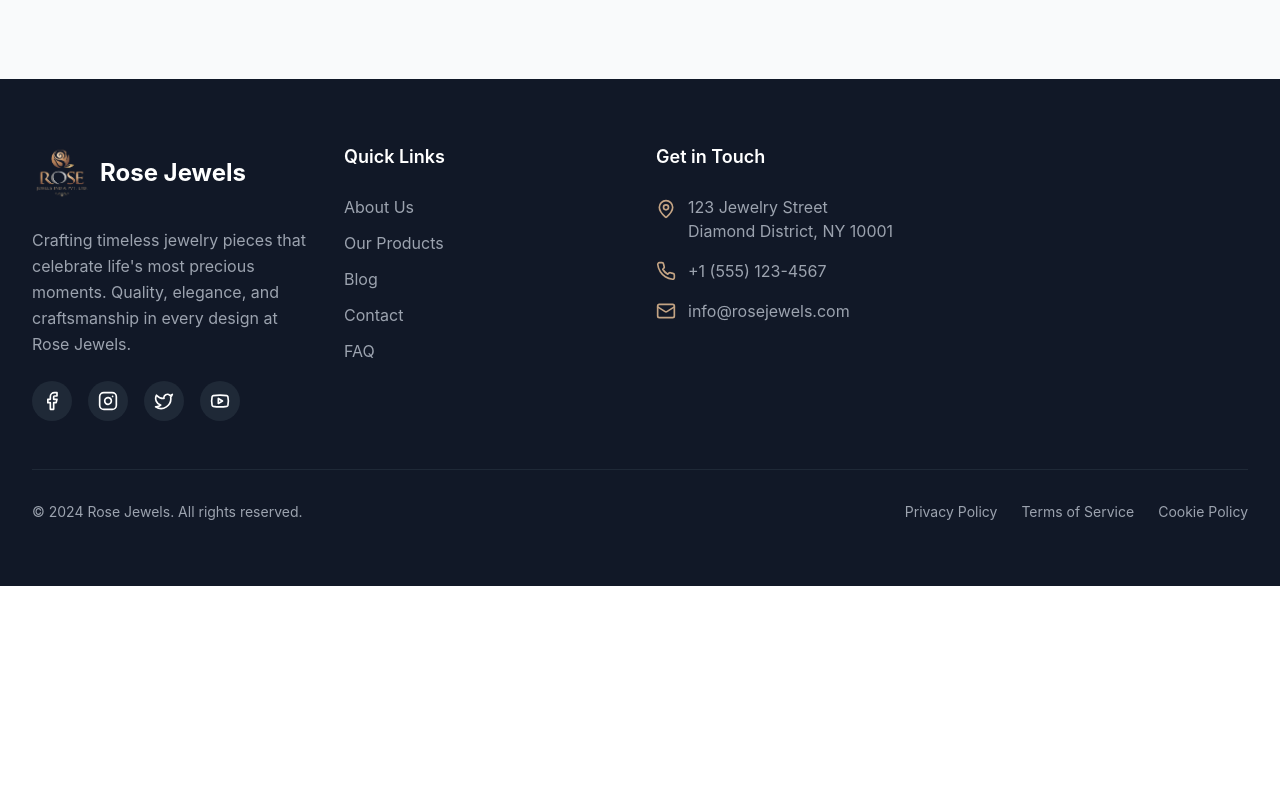
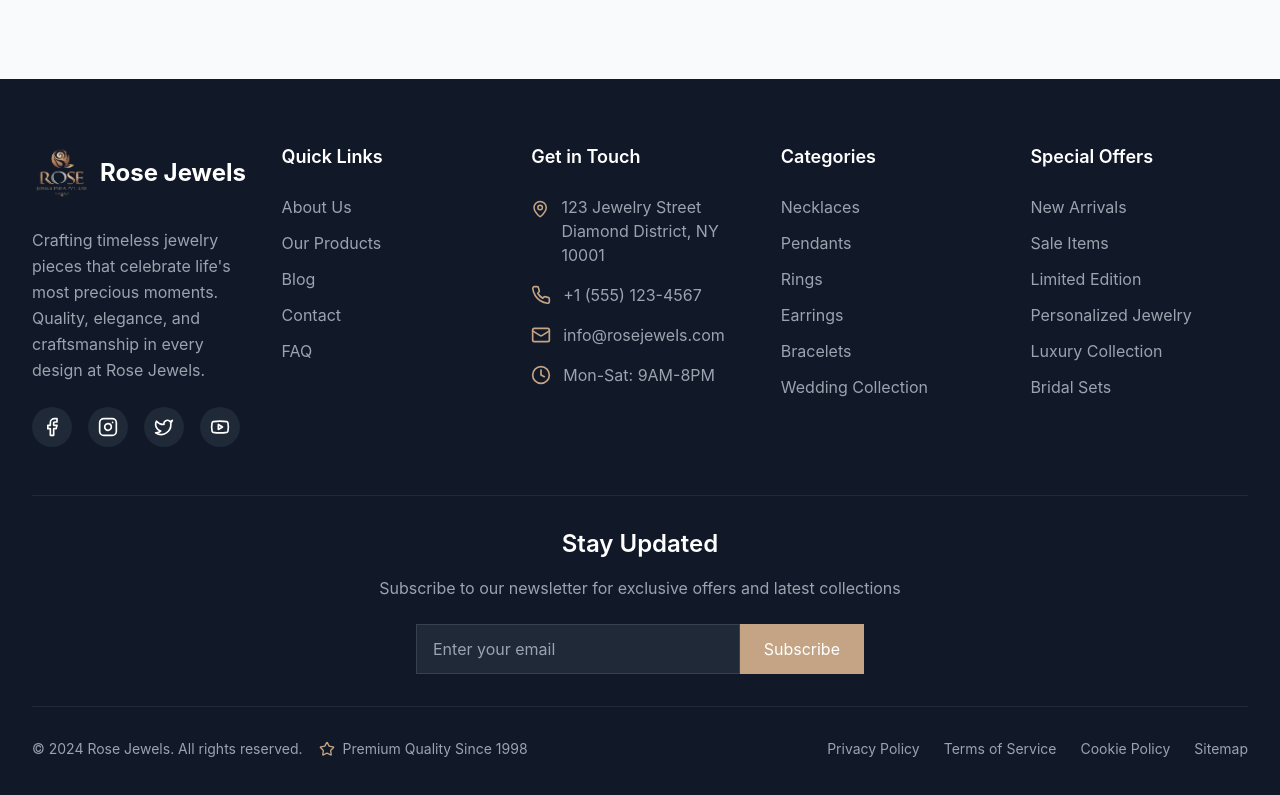
Before and after one commit to alankarika25jewels/ALANKARIKA_WEBSITE, a Next.js app: page / in a window 1280 px wide. Shown: the part 5382-6177 px from the top of the page. Before the commit the page ends 5968 px from the top, so only its background shows below. Built offline with nearby package versions, Linux system fonts and the light colour scheme.

Commit message:
footer update

```diff
--- a/components/footer.tsx
+++ b/components/footer.tsx
@@ -1,12 +1,14 @@
 import Link from "next/link"
 import Image from "next/image"
-import { Facebook, Instagram, Twitter, Youtube, Mail, Phone, MapPin } from "lucide-react"
+import { Facebook, Instagram, Twitter, Youtube, Mail, Phone, MapPin, Clock, Shield, Truck, CreditCard, Star, Heart, Gift, Crown } from "lucide-react"
 
 export default function Footer() {
   return (
     <footer className="bg-gray-900 text-white">
+
+
       <div className="max-w-7xl mx-auto px-4 lg:px-8 py-16">
-        <div className="grid grid-cols-1 md:grid-cols-2 lg:grid-cols-4 gap-8">
+        <div className="grid grid-cols-1 md:grid-cols-2 lg:grid-cols-5 gap-8">
           {/* Company Info */}
           <div className="space-y-6">
             <div className="flex items-center space-x-2">
@@ -104,14 +106,116 @@ export default function Footer() {
                 <Mail className="w-5 h-5 text-[#C4A484]" />
                 <span className="text-gray-400">info@rosejewels.com</span>
               </div>
+              <div className="flex items-center space-x-3">
+                <Clock className="w-5 h-5 text-[#C4A484]" />
+                <span className="text-gray-400">Mon-Sat: 9AM-8PM</span>
+              </div>
+            </div>
+          </div>
+
+          {/* Categories */}
+          <div>
+            <h3 className="text-lg font-semibold mb-6">Categories</h3>
+            <ul className="space-y-3">
+              <li>
+                <Link href="/necklaces" className="text-gray-400 hover:text-white transition-colors">
+                  Necklaces
+                </Link>
+              </li>
+              <li>
+                <Link href="/pendants" className="text-gray-400 hover:text-white transition-colors">
+                  Pendants
+                </Link>
+              </li>
+              <li>
+                <Link href="/rings" className="text-gray-400 hover:text-white transition-colors">
+                  Rings
+                </Link>
+              </li>
+              <li>
+                <Link href="/earrings" className="text-gray-400 hover:text-white transition-colors">
+                  Earrings
+                </Link>
+              </li>
+              <li>
+                <Link href="/bracelets" className="text-gray-400 hover:text-white transition-colors">
+                  Bracelets
+                </Link>
+              </li>
+              <li>
+                <Link href="/wedding" className="text-gray-400 hover:text-white transition-colors">
+                  Wedding Collection
+                </Link>
+              </li>
+            </ul>
+          </div>
+
+          {/* Special Offers */}
+          <div>
+            <h3 className="text-lg font-semibold mb-6">Special Offers</h3>
+            <ul className="space-y-3">
+              <li>
+                <Link href="/new-arrivals" className="text-gray-400 hover:text-white transition-colors">
+                  New Arrivals
+                </Link>
+              </li>
+              <li>
+                <Link href="/sale" className="text-gray-400 hover:text-white transition-colors">
+                  Sale Items
+                </Link>
+              </li>
+              <li>
+                <Link href="/limited-edition" className="text-gray-400 hover:text-white transition-colors">
+                  Limited Edition
+                </Link>
+              </li>
+              <li>
+                <Link href="/personalized" className="text-gray-400 hover:text-white transition-colors">
+                  Personalized Jewelry
+                </Link>
+              </li>
+              <li>
+                <Link href="/luxury-collection" className="text-gray-400 hover:text-white transition-colors">
+                  Luxury Collection
+                </Link>
+              </li>
+              <li>
+                <Link href="/bridal-sets" className="text-gray-400 hover:text-white transition-colors">
+                  Bridal Sets
+                </Link>
+              </li>
+            </ul>
+          </div>
+        </div>
+
+        {/* Newsletter Section */}
+        <div className="border-t border-gray-800 mt-12 pt-8">
+          <div className="text-center mb-8">
+            <h3 className="text-2xl font-semibold mb-4">Stay Updated</h3>
+            <p className="text-gray-400 mb-6">Subscribe to our newsletter for exclusive offers and latest collections</p>
+            <div className="flex max-w-md mx-auto">
+              <input
+                type="email"
+                placeholder="Enter your email"
+                className="flex-1 px-4 py-3 bg-gray-800 border border-gray-700 rounded-l-lg text-white placeholder-gray-400 focus:outline-none focus:border-[#C4A484]"
+              />
+              <button className="px-6 py-3 bg-[#C4A484] text-white rounded-r-lg hover:bg-[#B89474] transition-colors">
+                Subscribe
+              </button>
             </div>
           </div>
         </div>
 
         {/* Bottom bar */}
-        <div className="border-t border-gray-800 mt-12 pt-8 flex flex-col md:flex-row justify-between items-center">
-          <p className="text-gray-400 text-sm">© 2024 Rose Jewels. All rights reserved.</p>
-          <div className="flex space-x-6 mt-4 md:mt-0">
+        <div className="border-t border-gray-800 mt-8 pt-8 flex flex-col md:flex-row justify-between items-center">
+          <div className="flex items-center space-x-4 mb-4 md:mb-0">
+            <p className="text-gray-400 text-sm">© 2024 Rose Jewels. All rights reserved.</p>
+            <div className="flex items-center space-x-2">
+              <Star className="w-4 h-4 text-[#C4A484]" />
+              <span className="text-gray-400 text-sm">Premium Quality Since 1998</span>
+            </div>
+          </div>
+          <div className="flex space-x-6">
             <Link href="/privacy" className="text-gray-400 hover:text-white text-sm transition-colors">
               Privacy Policy
             </Link>
@@ -121,6 +225,9 @@ export default function Footer() {
             <Link href="/cookies" className="text-gray-400 hover:text-white text-sm transition-colors">
               Cookie Policy
             </Link>
+            <Link href="/sitemap" className="text-gray-400 hover:text-white text-sm transition-colors">
+              Sitemap
+            </Link>
           </div>
         </div>
       </div>
```
